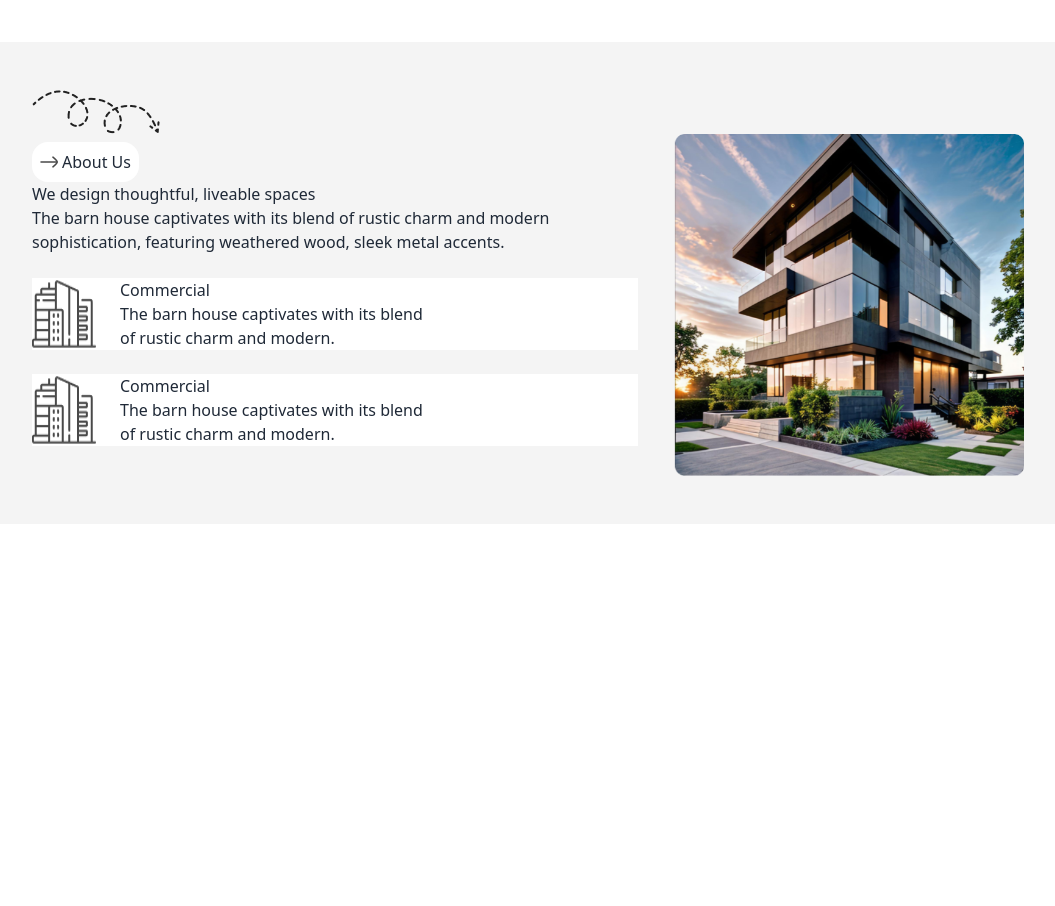
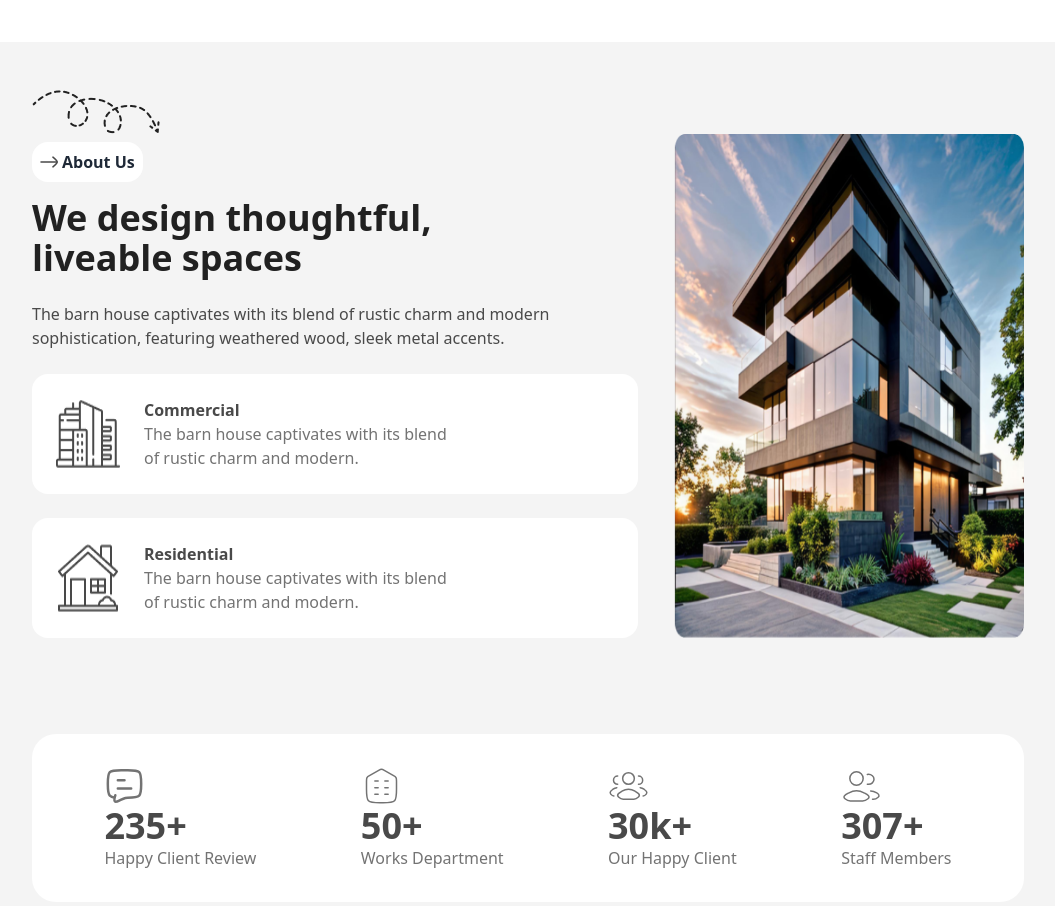
Before and after one commit to fardinariful/IF_REAL_STATE_LANDING_PAGE, a plain HTML site: page index.html in a window 1280 px wide. Shown: the part 720-1626 px from the top of the page, without its empty margins (112-1167 px from the left). Before the commit the page ends 1244 px from the top, so only its background shows below. Drawn offline with nearby package versions, Linux system fonts and the light colour scheme.

Commit message:
stat section done

```diff
--- a/index.html
+++ b/index.html
@@ -9,7 +9,7 @@
     <link href="https://cdn.jsdelivr.net/npm/daisyui@4.12.10/dist/full.min.css" rel="stylesheet" type="text/css" />
 
 </head>
-<body class="bg-[#FFFFFF]">
+<body class="bg-[#FFFFFF] manrop_font">
     <header class="px-36 py-12 manrop_font">
         <!-- nav start -->
          <nav>
@@ -89,40 +89,88 @@
       <div class="">
         <img src="./images/Vector.png" alt="">
       </div>
+      <!-- About us -->
       <div class="flex flex-row justify-between gap-9">
         <div>
-          <button class="flex flex-row gap-1 items-center bg-[#FFF] p-2 rounded-2xl mt-2">
+          <button class="flex flex-row gap-1 items-center bg-[#FFF] p-2 rounded-2xl mt-2 font-bold">
             <svg xmlns="http://www.w3.org/2000/svg" width="18" height="18" viewBox="0 0 18 18" fill="none">
               <path d="M16.5564 9.00278H1.00002" stroke="#494949" stroke-width="1.5" stroke-linecap="round"/>
               <path d="M12.9279 4.14623C12.9279 4.14623 17.2472 7.79392 17.2472 9.00301C17.2472 10.212 12.9278 13.8597 12.9278 13.8597" stroke="#494949" stroke-width="1.5" stroke-linecap="round" stroke-linejoin="round"/>
             </svg>
             About Us</button>
-            <p>We design thoughtful, liveable spaces</p>
-          <p>The barn house captivates with its blend of rustic charm and
+            <p class="text-4xl font-bold mt-4 text-[#212121]">We design thoughtful,<br> liveable spaces</p>
+          <p class="font-medium text-[#494949] mt-6">The barn house captivates with its blend of rustic charm and
             modern sophistication, featuring weathered wood, sleek metal accents.</p>
-            <div class="flex flex-row gap-6 mt-6 bg-[#FFFFFF]">
+            <div class="flex flex-row gap-6 mt-6 bg-[#FFFFFF] p-6 rounded-2xl">
               <img src="./images/commercial.png" alt="">
               <div>
-              <p>Commercial</p>
-              <p>The barn house captivates with its blend <br> of rustic charm and modern.</p>
+              <p class="text-[#494949] font-extrabold">Commercial</p>
+              <p class="text-[#737373] font-medium">The barn house captivates with its blend <br> of rustic charm and modern.</p>
               </div>
             </div>
 
-            <div class="flex flex-row gap-6 mt-6 bg-[#FFFFFF]">
-              <img src="./images/commercial.png" alt="">
+            <div class="flex flex-row gap-6 mt-6 bg-[#FFFFFF] p-6 rounded-2xl">
+              <img src="./images/residential.png" alt="">
               <div>
-              <p>Commercial</p>
-              <p>The barn house captivates with its blend <br> of rustic charm and modern.</p>
+              <p class="text-[#494949] font-extrabold">Residential</p>
+              <p class="text-[#737373] font-medium">The barn house captivates with its blend <br> of rustic charm and modern.</p>
               </div>
             </div>
           </div>
 
           <div>
-            <img src="./images/Rectangle.png" alt="">
+            <img class="h-full w-full" src="./images/Rectangle.png" alt="">
           </div>
       </div>
 
 
+      <!-- statistic  -->
+     <div class="mt-24 flex flex-row justify-evenly gap-16 bg-[#FFF] rounded-3xl p-8">
+        <div class="flex flex-col">
+          <svg xmlns="http://www.w3.org/2000/svg" width="41" height="40" viewBox="0 0 41 40" fill="none">
+            <path d="M13.8334 22.5001H27.1667M13.8334 14.1667H20.5" stroke="#737373" stroke-width="2.5" stroke-linecap="round" stroke-linejoin="round"/>
+            <path d="M10.6647 31.6667C8.49787 31.4536 6.87462 30.8027 5.78599 29.7141C3.83337 27.7616 3.83337 24.6187 3.83337 18.3334V17.5001C3.83337 11.2147 3.83337 8.072 5.78599 6.11936C7.73862 4.16675 10.8813 4.16675 17.1667 4.16675H23.8334C30.1187 4.16675 33.2615 4.16675 35.214 6.11936C37.1667 8.072 37.1667 11.2147 37.1667 17.5001V18.3334C37.1667 24.6187 37.1667 27.7616 35.214 29.7141C33.2615 31.6667 30.1187 31.6667 23.8334 31.6667C22.8992 31.6876 22.1552 31.7586 21.4244 31.9251C19.427 32.3849 17.5775 33.4069 15.7498 34.2982C13.1455 35.5681 11.8434 36.2031 11.0262 35.6086C9.46286 34.4442 10.9909 30.8366 11.3334 29.1667" stroke="#737373" stroke-width="2.5" stroke-linecap="round"/>
+          </svg>
+          <p class="text-[#494949] text-4xl font-extrabold">235+</p>
+          <p class="text-[#737373] font-medium">Happy Client Review</p>
+        </div>
+
+        <div class="flex flex-col">
+          <svg xmlns="http://www.w3.org/2000/svg" width="41" height="40" viewBox="0 0 41 40" fill="none">
+            <path d="M35.5 23.1435L35.4998 15.2189C35.4988 13.3268 35.4983 12.3807 35.0383 11.5875C34.5783 10.7942 33.7573 10.331 32.1153 9.40457L23.74 4.67897C22.1563 3.78541 21.3645 3.33862 20.5 3.33862C19.6355 3.33862 18.8437 3.78541 17.26 4.67897L8.88467 9.40457C7.2427 10.331 6.42172 10.7942 5.96167 11.5875C5.5016 12.3807 5.50115 13.3268 5.50022 15.2189L5.5 23.1435C5.5 29.521 5.5 32.7096 7.45262 34.6908C9.40525 36.672 12.5479 36.672 18.8333 36.672H22.1667C28.452 36.672 31.5948 36.672 33.5473 34.6908C35.5 32.7096 35.5 29.521 35.5 23.1435Z" stroke="#737373" stroke-width="1.5" stroke-linecap="round"/>
+            <path d="M17.1666 21.672H13.8333M27.1666 21.672H23.8333M17.1666 15.0054H13.8333M17.1666 28.3387H13.8333M27.1666 15.0054H23.8333M27.1666 28.3387H23.8333" stroke="#737373" stroke-width="1.5" stroke-linecap="round"/>
+          </svg>
+          <p class="text-[#494949] text-4xl font-extrabold">50+</p>
+          <p class="text-[#737373] font-medium">Works Department</p>
+        </div>
+
+        <div class="flex flex-col">
+          <svg xmlns="http://www.w3.org/2000/svg" width="41" height="40" viewBox="0 0 41 40" fill="none">
+            <path d="M35.1233 30.0041C36.3722 30.0041 37.3655 29.2183 38.2575 28.1193C40.0832 25.8698 37.0855 24.0721 35.9423 23.1918C34.78 22.2968 33.4823 21.7898 32.1667 21.6708M30.5 18.3375C32.8012 18.3375 34.6667 16.472 34.6667 14.1708C34.6667 11.8696 32.8012 10.0042 30.5 10.0042" stroke="#737373" stroke-width="1.5" stroke-linecap="round"/>
+            <path d="M5.87662 30.0041C4.62778 30.0041 3.63447 29.2183 2.7426 28.1193C0.916832 25.8698 3.91447 24.0721 5.05777 23.1918C6.21997 22.2968 7.51765 21.7898 8.83335 21.6708M9.66668 18.3375C7.3655 18.3375 5.50002 16.472 5.50002 14.1708C5.50002 11.8696 7.3655 10.0042 9.66668 10.0042" stroke="#737373" stroke-width="1.5" stroke-linecap="round"/>
+            <path d="M13.973 25.1894C12.2701 26.2424 7.805 28.3926 10.5245 31.0831C11.853 32.3974 13.3325 33.3374 15.1927 33.3374H25.8073C27.6675 33.3374 29.147 32.3974 30.4755 31.0831C33.195 28.3926 28.73 26.2424 27.027 25.1894C23.0335 22.7201 17.9665 22.7201 13.973 25.1894Z" stroke="#737373" stroke-width="1.5" stroke-linecap="round" stroke-linejoin="round"/>
+            <path d="M26.3334 12.5042C26.3334 15.7259 23.7217 18.3376 20.5 18.3376C17.2784 18.3376 14.6667 15.7259 14.6667 12.5042C14.6667 9.28257 17.2784 6.6709 20.5 6.6709C23.7217 6.6709 26.3334 9.28257 26.3334 12.5042Z" stroke="#737373" stroke-width="1.5"/>
+          </svg>
+          <p class="text-[#494949] text-4xl font-extrabold">30k+</p>
+          <p class="text-[#737373] font-medium"> Our Happy Client </p>
+        </div>
+
+        <div class="flex flex-col">
+          <svg xmlns="http://www.w3.org/2000/svg" width="41" height="40" viewBox="0 0 41 40" fill="none">
+            <path d="M31.5268 33.3403H32.3438C34.2602 33.3403 35.7845 32.4672 37.1532 31.2463C40.63 28.1447 32.4568 25.007 29.6667 25.007M26.3333 8.45495C26.7118 8.37988 27.1048 8.34033 27.508 8.34033C30.5412 8.34033 33 10.5789 33 13.3403C33 16.1017 30.5412 18.3403 27.508 18.3403C27.1048 18.3403 26.7118 18.3008 26.3333 18.2257" stroke="#737373" stroke-width="1.5" stroke-linecap="round"/>
+            <path d="M7.96885 26.8591C6.0039 27.9121 0.851898 30.0622 3.9898 32.7527C5.52265 34.0671 7.22985 35.0071 9.3762 35.0071H21.6238C23.7702 35.0071 25.4773 34.0671 27.0102 32.7527C30.1482 30.0622 24.9962 27.9121 23.0312 26.8591C18.4233 24.3897 12.5767 24.3897 7.96885 26.8591Z" stroke="#737373" stroke-width="1.5"/>
+            <path d="M22.1667 12.507C22.1667 16.1889 19.1818 19.1737 15.5 19.1737C11.8181 19.1737 8.83334 16.1889 8.83334 12.507C8.83334 8.8251 11.8181 5.84033 15.5 5.84033C19.1818 5.84033 22.1667 8.8251 22.1667 12.507Z" stroke="#737373" stroke-width="1.5"/>
+          </svg>
+          <p class="text-[#494949] text-4xl font-extrabold">307+</p>
+          <p class="text-[#737373] font-medium">Staff Members</p>
+        </div>
+
+
+
+     </div>
+
+
+      <!--  -->
 
     </main>
     <footer></footer>
```
